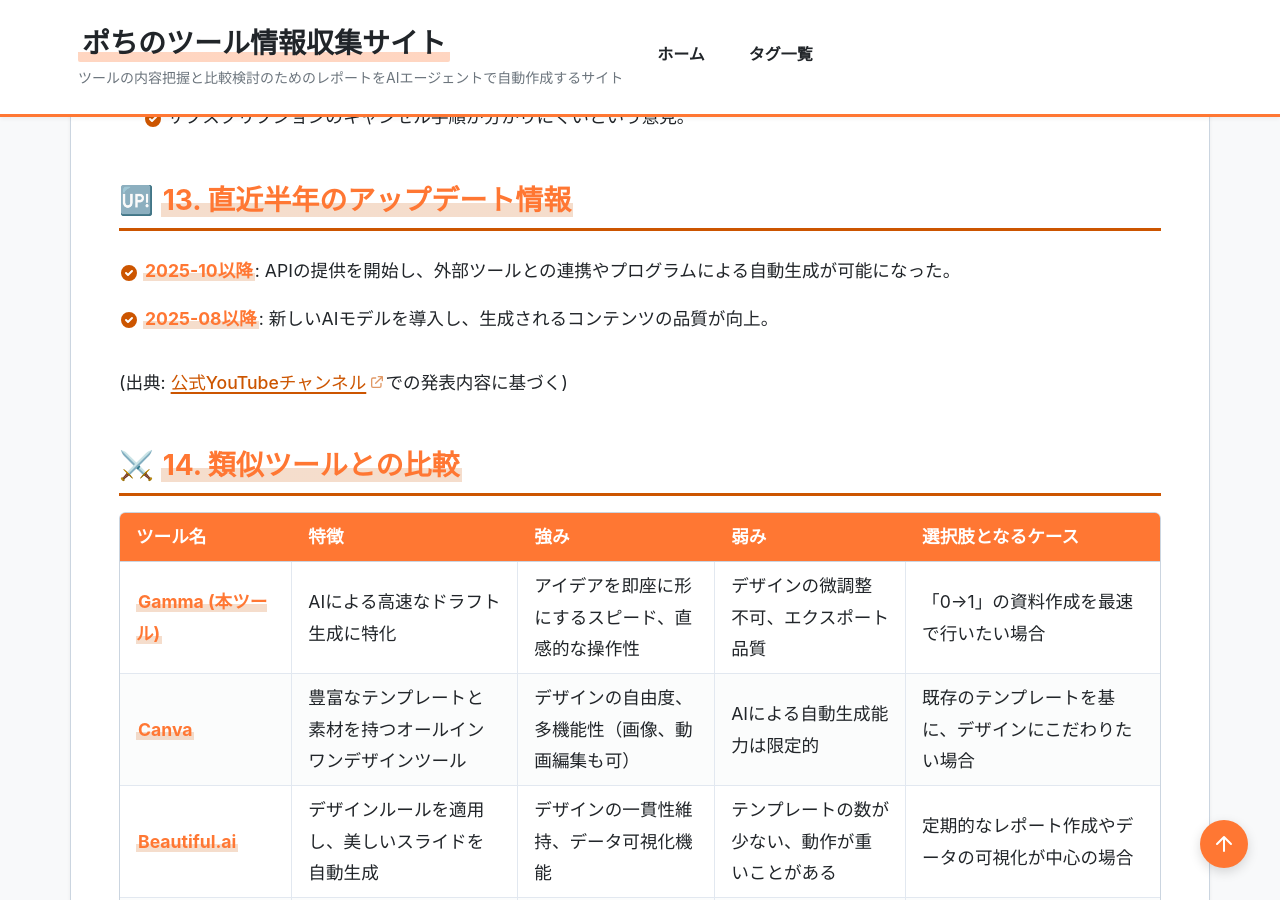
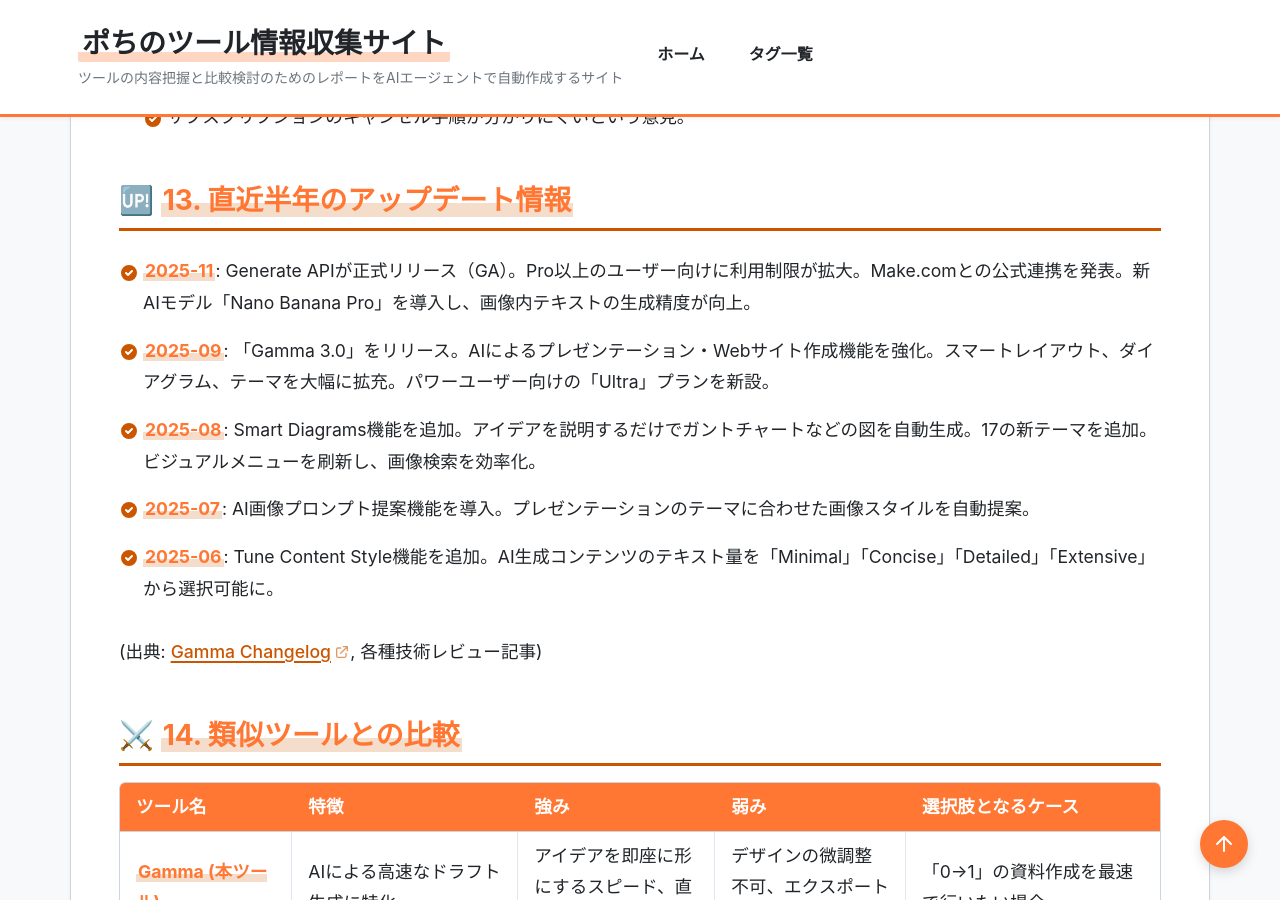
Before and after one commit to aegisfleet/tool-survey-report, a Jekyll site: the page built from _reports/gamma.md, in a window 1280 px wide and 900 px high, scrolled down 7758 px. Built offline with Jekyll 4.4.1, drawn with Linux system fonts in a browser that asks for light colours; some of the changed text lies outside the part shown.

Commit message:
アップデート情報更新

```diff
--- a/_reports/gamma.md
+++ b/_reports/gamma.md
@@ -26,8 +26,8 @@
     - "ビジネスパーソン"
     - "スタートアップ"
     - "教育者"
-  latest_highlight: "API連携機能の提供開始"
-  update_frequency: "中"
+  latest_highlight: "2025年9月に「Gamma 3.0」リリース、AIダイアグラムやUltraプランを追加"
+  update_frequency: "高"
 
 # 【ツール評価】100点満点、基準点70点からの加減算方式
 evaluation:
@@ -165,10 +165,13 @@
 
 ## **13. 直近半年のアップデート情報**
 
-* **2025-10以降**: APIの提供を開始し、外部ツールとの連携やプログラムによる自動生成が可能になった。
-* **2025-08以降**: 新しいAIモデルを導入し、生成されるコンテンツの品質が向上。
+* **2025-11**: Generate APIが正式リリース（GA）。Pro以上のユーザー向けに利用制限が拡大。Make.comとの公式連携を発表。新AIモデル「Nano Banana Pro」を導入し、画像内テキストの生成精度が向上。
+* **2025-09**: 「Gamma 3.0」をリリース。AIによるプレゼンテーション・Webサイト作成機能を強化。スマートレイアウト、ダイアグラム、テーマを大幅に拡充。パワーユーザー向けの「Ultra」プランを新設。
+* **2025-08**: Smart Diagrams機能を追加。アイデアを説明するだけでガントチャートなどの図を自動生成。17の新テーマを追加。ビジュアルメニューを刷新し、画像検索を効率化。
+* **2025-07**: AI画像プロンプト提案機能を導入。プレゼンテーションのテーマに合わせた画像スタイルを自動提案。
+* **2025-06**: Tune Content Style機能を追加。AI生成コンテンツのテキスト量を「Minimal」「Concise」「Detailed」「Extensive」から選択可能に。
 
-(出典: [公式YouTubeチャンネル](https://www.youtube.com/@meetgamma)での発表内容に基づく)
+(出典: [Gamma Changelog](https://gamma.canny.io/changelog), 各種技術レビュー記事)
 
 ## **14. 類似ツールとの比較**
 
```
